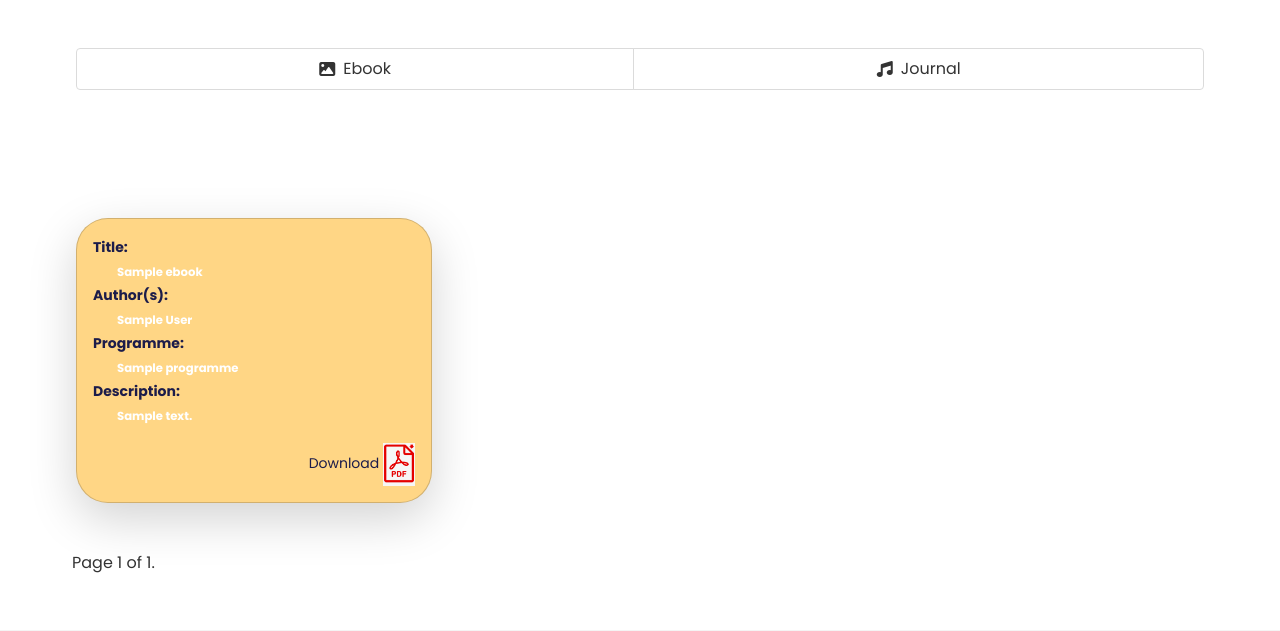
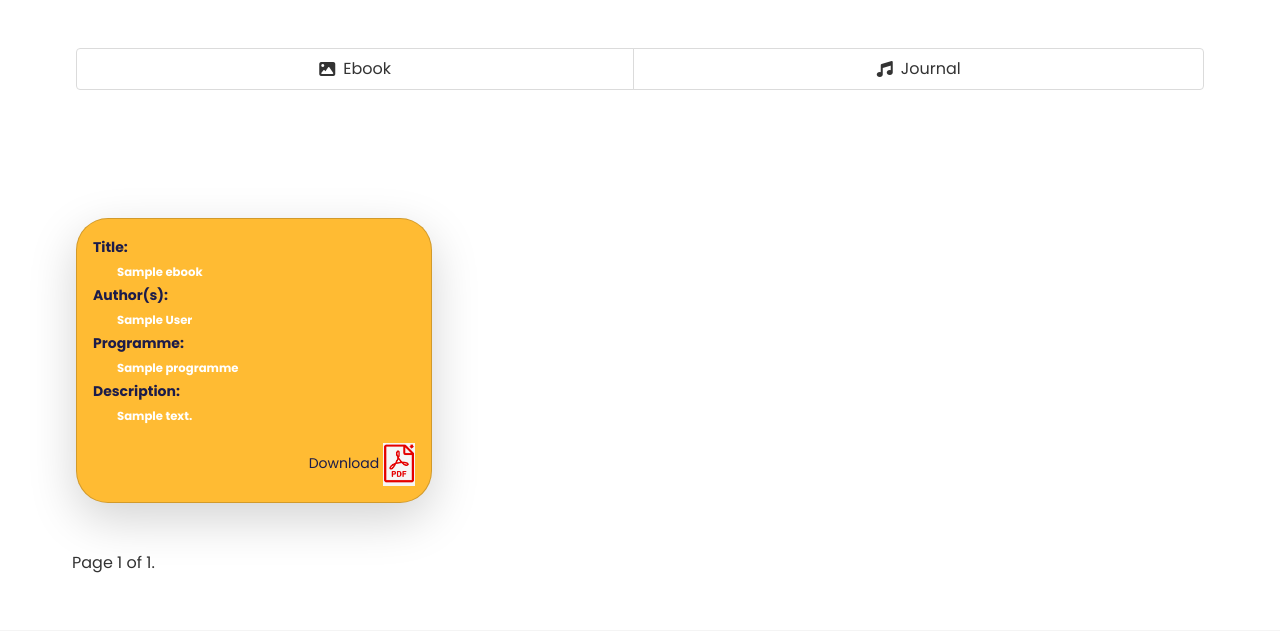
Before and after one commit to Lucasdeekay/LibRead, a Django app: template Library/templates/library/offline_resources.html in a window 1280 px wide. Shown: the part 524-1155 px from the top of the page. Run offline with Django 3.2, Linux system fonts and the light colour scheme; the template is opened without the code that fills it: most values are stand-ins (such as "Sample title", 1, 10 or a date in 2020); grey boxes marked "Sample" are stand-in pictures; some libraries are stand-ins or nearby versions; some web fonts are replaced.

Commit message:
Edited offline_resources.html

```diff
--- a/Library/templates/library/offline_resources.html
+++ b/Library/templates/library/offline_resources.html
@@ -60,7 +60,7 @@
             {% for ebook in all_ebooks %}
             <div class="col">
                 <div class="card card-cover h-80 overflow-hidden text-white rounded-5 shadow-lg"
-                     style="background-color:#FFD685; border-radius:5%">
+                     style="background-color:#FFBB33; border-radius:5%">
                     <div class="d-flex flex-column h-100 p-3 pb-3 text-white text-shadow-1">
                         <ul class="list-unstyled mt-auto">
                             <li>
```
